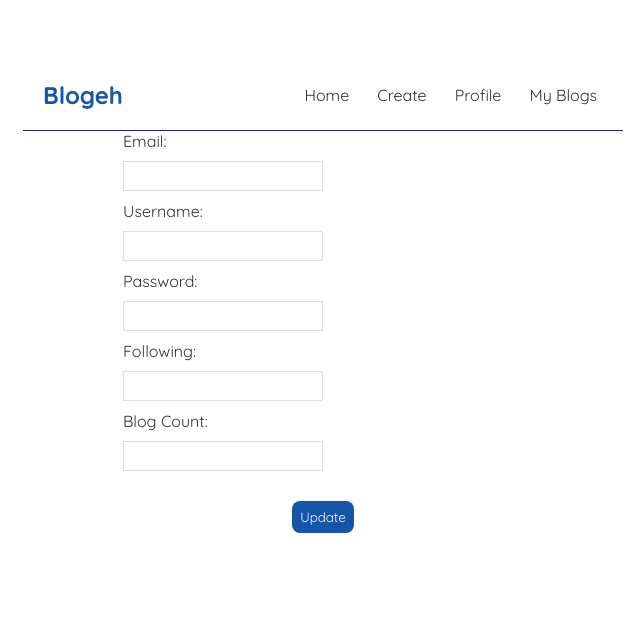
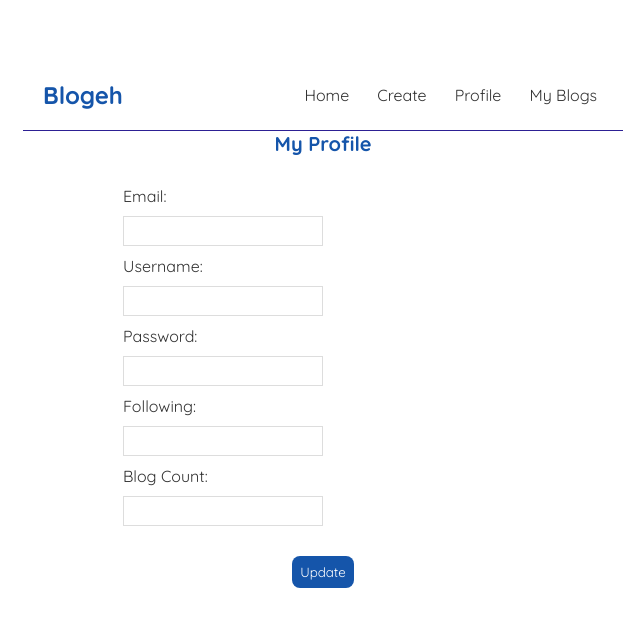
Before and after one commit to Hassaan-T075/blogeh-frontend, a React (Create React App) app: page /profile in a window 1280 px wide. Shown: the top 626 px of the page, without its empty margins (317-957 px from the left). Built offline with nearby package versions, Linux system fonts and the light colour scheme; no server answers.

Commit message:
refact, fix: cleaned code and added some data

```diff
--- a/src/screens/auth/Login.js
+++ b/src/screens/auth/Login.js
@@ -55,6 +55,7 @@ const Login = () => {
         <div className="content">
             <AuthNavbar/>
             <br/>
+            <h2>Login</h2>
             <form
                 onSubmit={handleSubmit}
             > {/*clicking on 'add' button fires a submit event, we can listen to that submit event in form and react to it*/}
--- a/src/screens/auth/Register.js
+++ b/src/screens/auth/Register.js
@@ -51,6 +51,7 @@ const Register = () => {
         <div className="content">
             <AuthNavbar/>
             <br/>
+            <h2>Register</h2>
             <form
                 onSubmit={handleSubmit}
             > {/*clicking on 'add' button fires a submit event, we can listen to that submit event in form and react to it*/}
--- a/src/screens/profile/MyProfile.js
+++ b/src/screens/profile/MyProfile.js
@@ -64,7 +64,7 @@ const MyProfile = () => {
         <div>
              <UserNavbar/>
         <div className="create">
-
+                <h2>My Profile</h2>
             <label>Email:</label>
             <input
                 type="text"
```
Also changed, not shown: src/screens/home/BlogDetails.js (+0 -13 lines), src/screens/home/Homepage.js (+0 -8 lines), src/screens/home/MyBlogDetails.js (+0 -21 lines).
